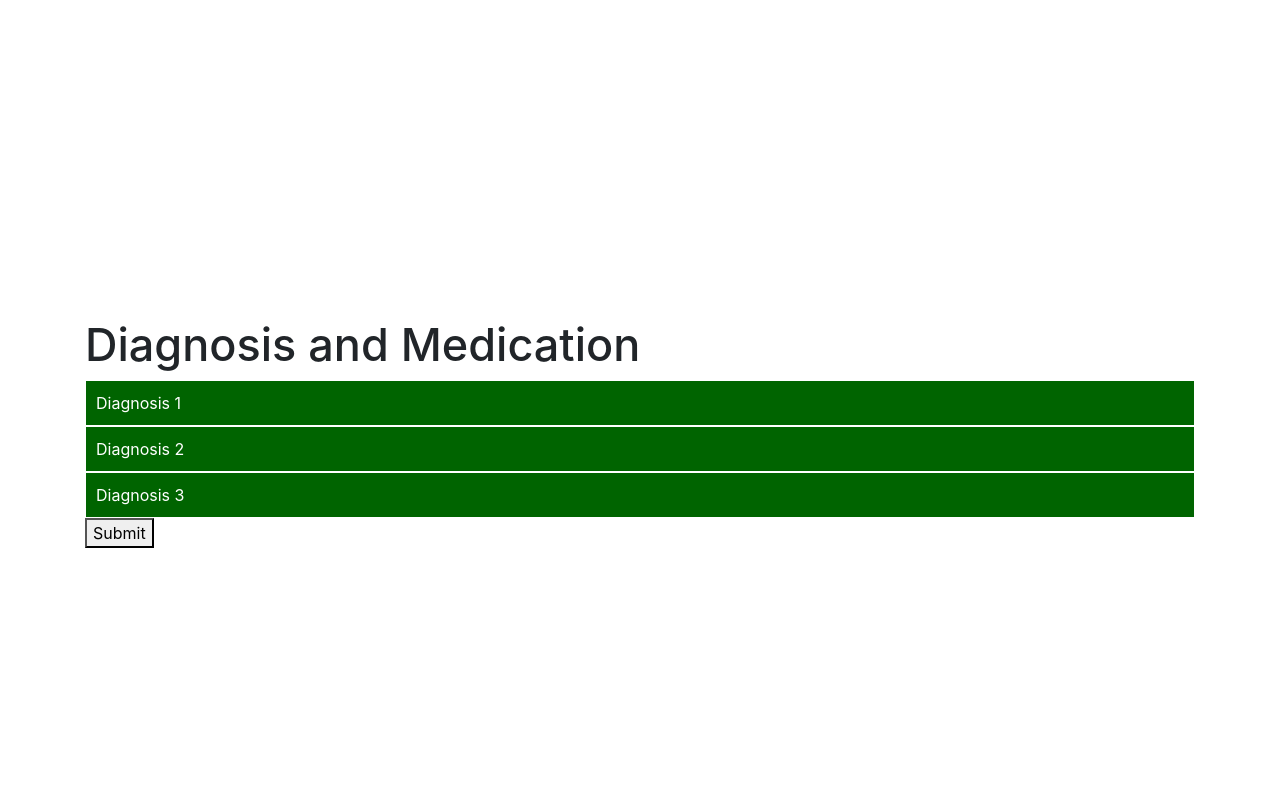
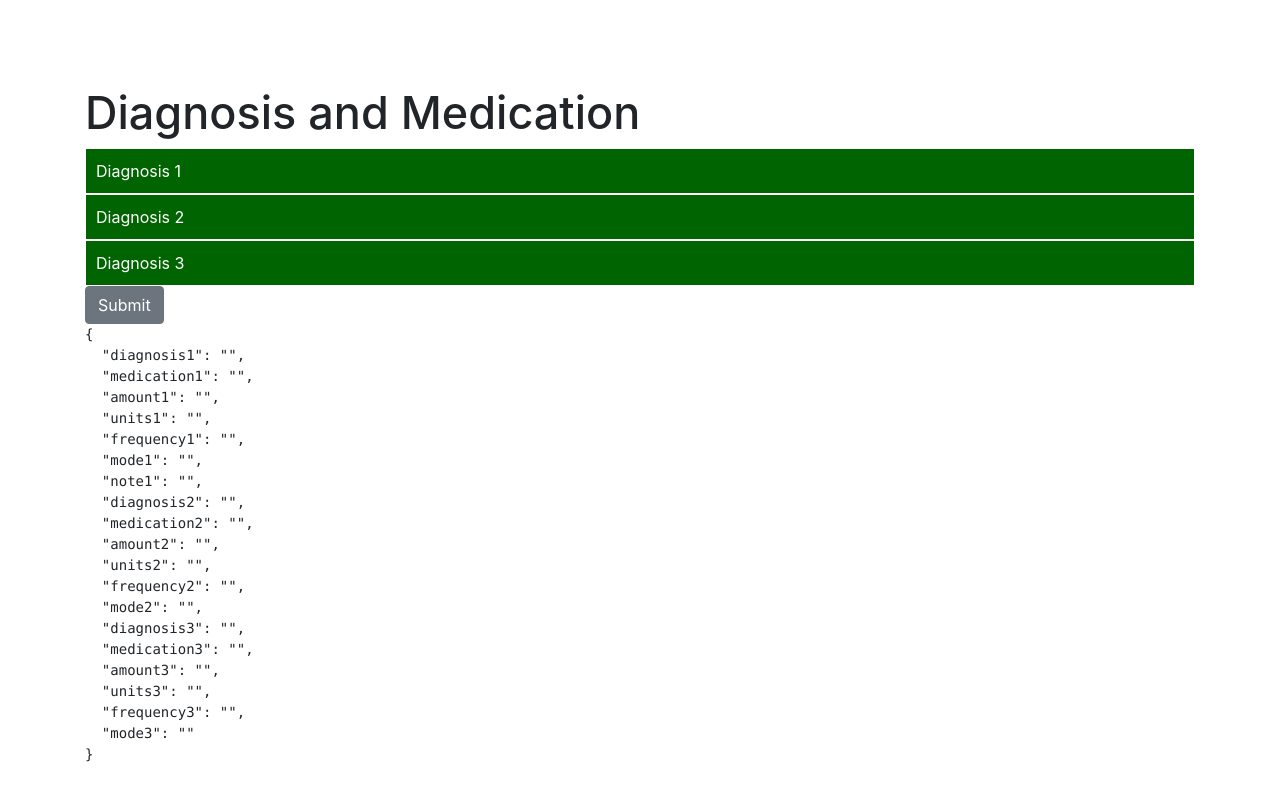
Before and after one commit to nicolelee1012/entyre-frontend, a React (Create React App) app: page / in a window 1280 px wide. Shown: the part 1697-2497 px from the top of the page. Built offline with nearby package versions, Linux system fonts and the light colour scheme.

Commit message:
updated button

```diff
--- a/src/components/Diagnosis/Diagnosis.js
+++ b/src/components/Diagnosis/Diagnosis.js
@@ -462,9 +462,13 @@ export default class Diagnosis extends Component {
                         </Col>
                       </Row>
                     </Collapsible>
-                    <button type="submit" onClick={console.log("hello")}>
+                    <Button variant="secondary"
+                        type="submit"
+                        disabled={isSubmitting}>
                         Submit
-                      </button>
+                      </Button>
+                      <pre>{JSON.stringify(values, null, 2)}</pre>
+
                   </Form>
                 </div>
               )}
```
